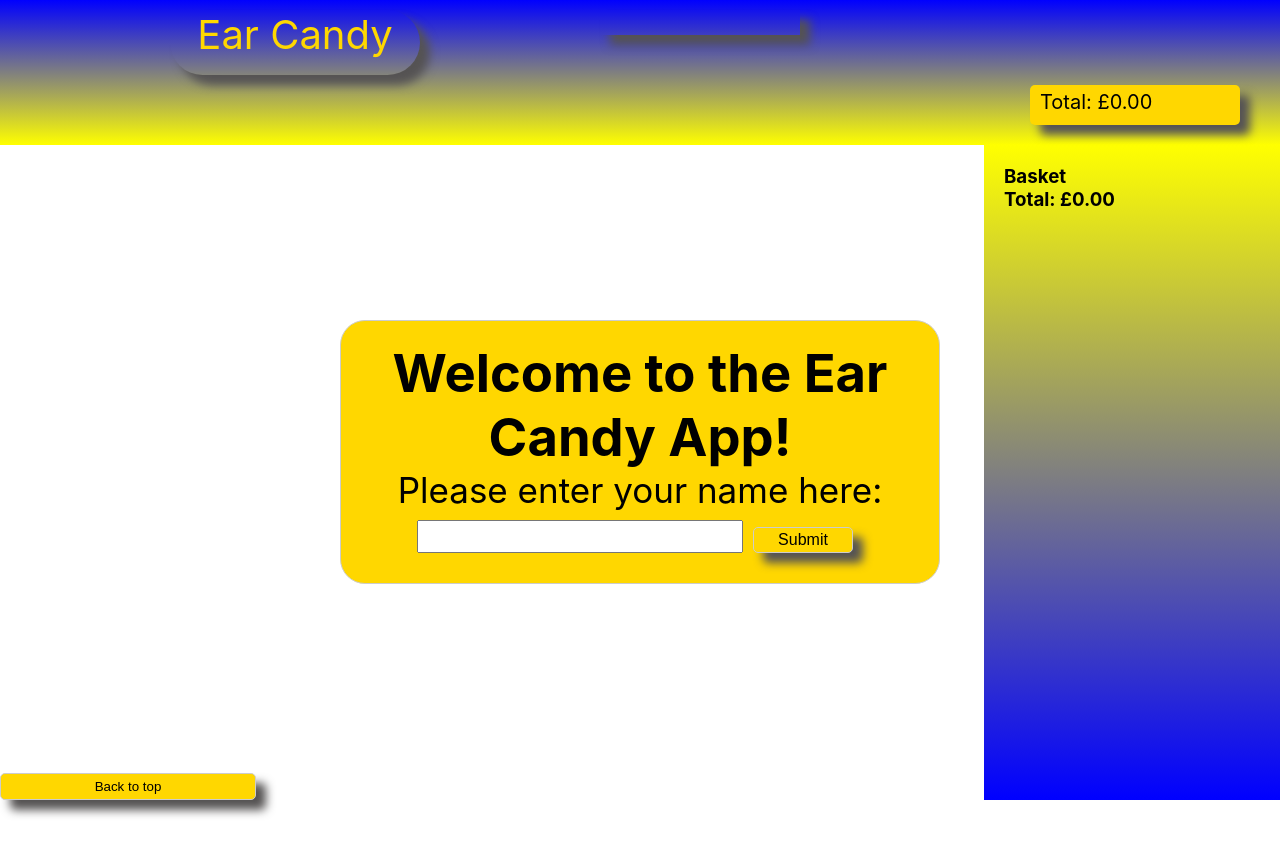
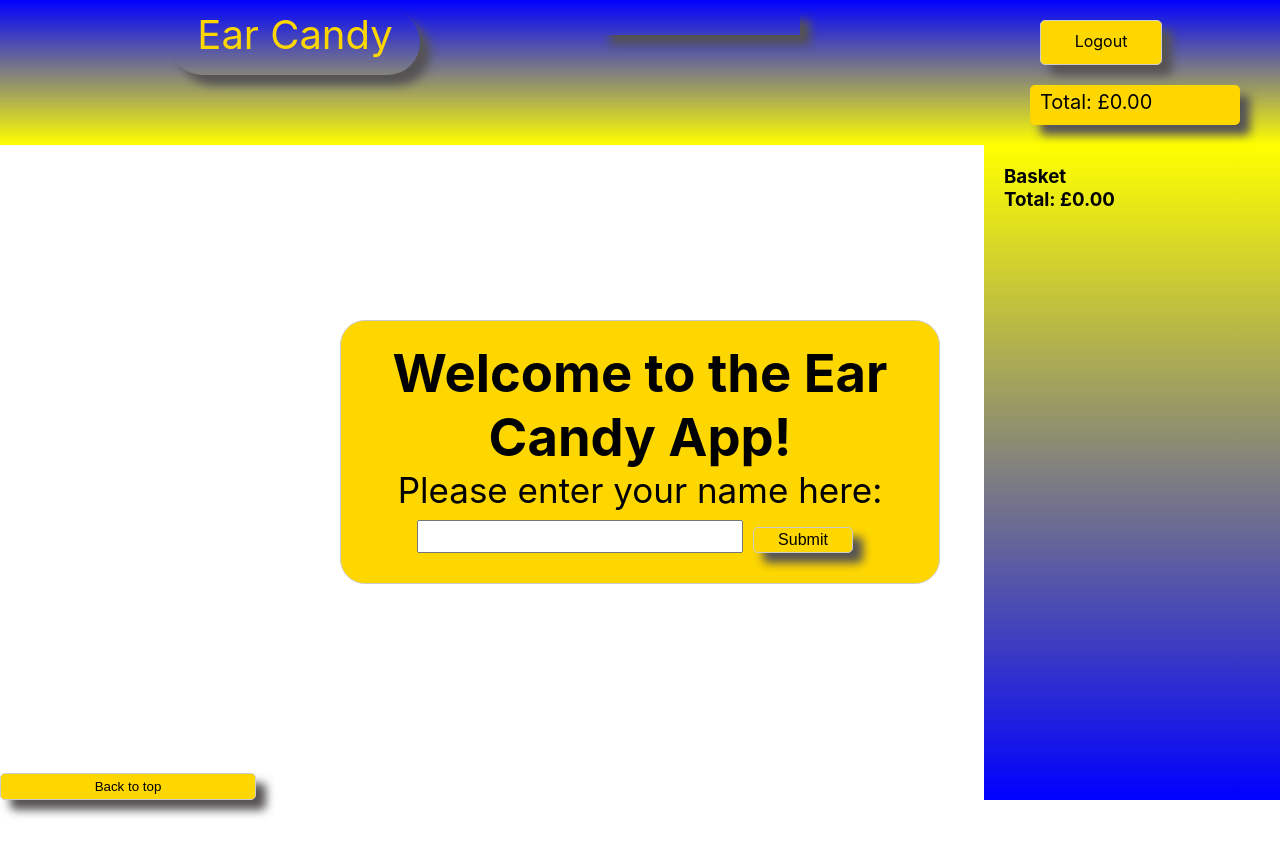
Before and after one commit to Silfr-Coder/E-Commerce-2, a React (Create React App) app in the folder e-commerce-app/: page / in a window 1280 px wide. Shown: the top 856 px of the page. Built offline with nearby package versions, Linux system fonts and the light colour scheme.

Commit message:
Add logout button

```diff
--- a/e-commerce-app/src/App.css
+++ b/e-commerce-app/src/App.css
@@ -90,6 +90,19 @@
   text-align: center;
   align-items: center;
   color: #ffd700;
+}
+.Logout-button {
+  width: 100px;
+  padding: 10px;
+  border: 1px solid #ccc;
+  background-color: #ffd700;
+  color: black;
+  font-size: 16px;
+  text-align: center;
+  border-radius: 5px;
+  margin: 10px;
+  box-shadow: 10px 10px 10px #555353;
+  cursor: pointer;
 }
 /* welcome text */
 .header-welcome-box {
--- a/e-commerce-app/src/App.js
+++ b/e-commerce-app/src/App.js
@@ -1,10 +1,12 @@
 import "./App.css";
-import AudioBook from "./AudioBook";
+// AudioBook is assigned a value but never used  no-unused-vars
+// import AudioBook from "./AudioBook";
 import { audioBookList } from "./AudioBook";
 import Header from "./Components/Header";
 import WelcomeBox from "./Components/WelcomeBox";
 import React, { useState, useEffect } from "react";
-import { useRef } from "react";
+// useref is defined but never used  no-unused-vars
+// import { useRef } from "react";
 import AudiobookPage from "./Components/AudiobookPage";
 import BookImage from "./Components/open-book-2.jpeg";
 
@@ -35,6 +37,11 @@ function App() {
       className: "header-username-box",
       text: username ? `Welcome, ${username}` : "",
     },
+    {
+      className: "Logout-button",
+      text: "Logout",
+      onClick: () => setUsername(""), // set username to empty string,
+    },
     { className: "header-welcome-box", text: "" },
     {
       className: "header-spend-summary-box",
@@ -49,14 +56,14 @@ function App() {
 
   // function to add audiobook to basket and update the total cost
   const addAudiobookToBasket = (audioBook) => {
-    console.log(audioBook);
     //add the audiobook to the basket
     setBasket([...basket, audioBook]);
     //update the total cost and make audioBook.price a number
-    const price = parseFloat(audioBook.price);
-    console.log(audioBook.price);
+    // price is assigned a value but never used  no-unused-vars
+    // const price = parseFloat(audioBook.price);
     //update the total cost and round to 2 decimal places
-    const newTotal = parseFloat(total + price).toFixed(2);
+    // newTotal is assigned a value but never used  no-unused-vars
+    // const newTotal = parseFloat(total + price).toFixed(2);
     setTotal(total + audioBook.price);
   };
 
@@ -68,17 +75,18 @@ function App() {
     setSelectedAudiobook(audioBook);
   };
   //temporary function to print the selected audiobook to the console
-  const printToScreen = (audioBook) => {
-    console.log("Something was clicked", audioBook);
-  };
+  // const printToScreen = () => {
+  //   console.log("Something was clicked");
+  // };
 
   return (
     <>
       <div className="App-container">
+        {/* display the header */}
         <Header headerItems={headerItems} />
         {/* display the main content of audiobooks here */}
         <div className="main-page-content">
-          {username ? ( // If username is set, display audiobooks
+          {username ? ( // If username is set, display main page
             <>
               {/* if no audiobook is selected, display the whole list of audiobooks */}
               {!selectedAudiobook && (
```
